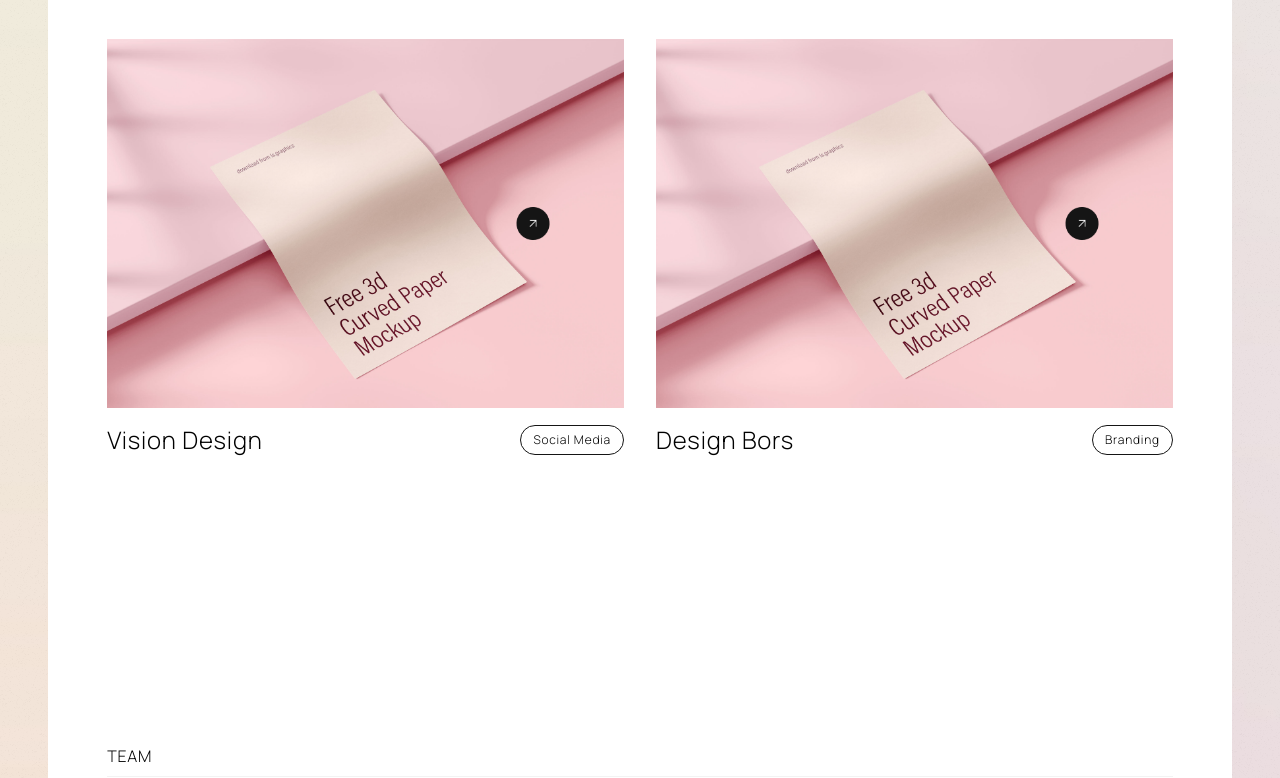
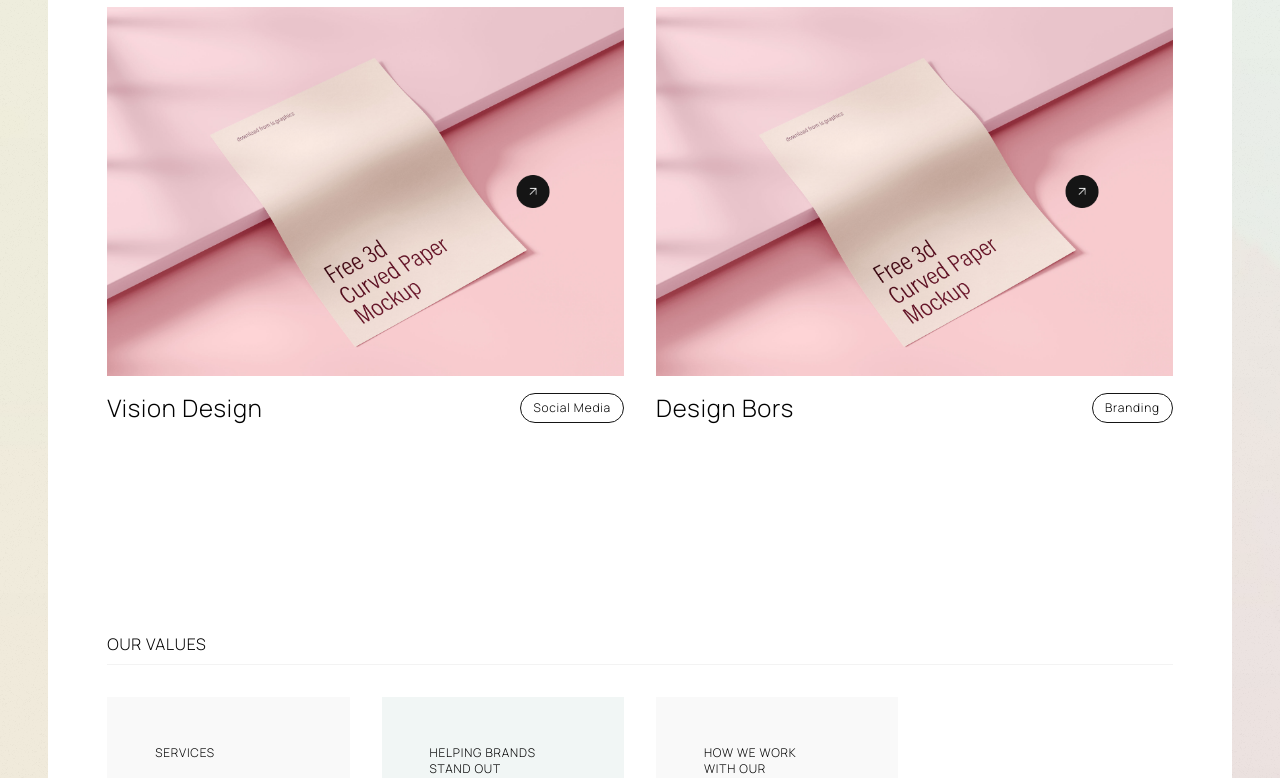
Before and after one commit to ubong-s/aliv-agency-next-13, a Next.js app: page / in a window 1280 px wide. Shown: the part 2403-3181 px from the top of the page. Built offline with nearby package versions, Linux system fonts and the light colour scheme.

Commit message:
completed Homepage OurValues component styling

```diff
--- /dev/null
+++ b/src/app/(components)/OurValues.tsx
@@ -0,0 +1,72 @@
+import { LinkButton, LinkIcon, SectionHeading } from "@/components";
+import { valuesData } from "@/constants/valuesData";
+
+export const OurValues = () => {
+  return (
+    <section className="main__container pt-24 pb-12">
+      <SectionHeading title="Our Values" />
+
+      <div className=" grid gap-6 grid-cols-2 mt-8 md:gap-8 md:grid-cols-3 xl:grid-cols-4">
+        <div className="value__box flex flex-col items-start justify-between h-250px p-6 md:h-376px xl:p-12 bg-alabaster">
+          <div>
+            <p className="text-xs uppercase mb-4">Services</p>
+            <h3 className="text-2xl">Our Approach to Branding.</h3>
+          </div>
+
+          <LinkButton
+            variant="primary"
+            link="/about"
+            linkText="About Aliv"
+            icon={<LinkIcon />}
+          />
+        </div>
+
+        {valuesData.map(({ id, intro, highlight }) => (
+          <div
+            key={id}
+            className="value__box flex flex-col items-start justify-between h-250px p-6 md:h-376px xl:p-12 bg-red-200 "
+          >
+            <p className="text-xs uppercase md:w-70 xl:w-80">{intro}</p>
+            <p className="text-2xl md:w-85 xl:w-90">{highlight}</p>
+          </div>
+        ))}
+      </div>
+
+      <div className="mt-24 lg:grid lg:grid-cols-3 xl:grid-cols-4">
+        <h3 className="text-2xl lg:text-3xl xl:text-4xl mb-8 lg:col-start-2 lg:col-span-2">
+          Crafting Exceptional Digital Experiences Across All Platforms: Our
+          Goal at Øliv.
+        </h3>
+
+        <div className="flex flex-col gap-6 md:flex-row lg:col-start-2 lg:col-span-2 lg:row-start-2">
+          <p className="flex flex-col gap-6">
+            <span>
+              Lorem ipsum dolor sit amet, consectetur adipiscing elit, sed do
+              eiusmod tempor incididunt ut labore et dolore magna aliqua. Erat
+              nam at lectus urna duis convallis.
+            </span>{" "}
+            <span>
+              Sem fringilla ut morbi tincidunt. Velit egestas dui id ornare arcu
+              odio ut sem. Neque sodales ut etiam sit amet nisl purus. Egestas
+              erat imperdiet sed euismod nisi porta lorem. A diam maecenas sed
+              enim ut sem viverra.
+            </span>
+          </p>
+          <p className="flex flex-col gap-6">
+            <span>
+              Lorem ipsum dolor sit amet, consectetur adipiscing elit, sed do
+              eiusmod tempor incididunt ut labore et dolore magna aliqua. Erat
+              nam at lectus urna duis convallis.
+            </span>{" "}
+            <span>
+              Sem fringilla ut morbi tincidunt. Velit egestas dui id ornare arcu
+              odio ut sem. Neque sodales ut etiam sit amet nisl purus. Egestas
+              erat imperdiet sed euismod nisi porta lorem. A diam maecenas sed
+              enim ut sem viverra.
+            </span>
+          </p>
+        </div>
+      </div>
+    </section>
+  );
+};
--- a/src/app/(components)/OurWork.tsx
+++ b/src/app/(components)/OurWork.tsx
@@ -6,7 +6,7 @@ import { projectsList } from "@/constants/projectsList";
 
 export const OurWork = () => {
   return (
-    <section className="main__container pt-10 pb-20 lg:py-36">
+    <section className="main__container py-10 lg:py-28">
       <SectionHeading
         title="Our Work"
         subtitle="Selected Work"
--- a/src/app/(components)/index.ts
+++ b/src/app/(components)/index.ts
@@ -5,3 +5,4 @@ export { Team } from "./Team";
 export { Partners } from "./Partners";
 export { Blog } from "./Blog";
 export { OurWork } from "./OurWork";
+export { OurValues } from "./OurValues";
--- a/src/app/globals.css
+++ b/src/app/globals.css
@@ -57,3 +57,22 @@ h6 {
   margin: auto;
   max-width: 1400px;
 }
+
+.value__box:nth-of-type(2) {
+  @apply bg-aqua-haze;
+}
+.value__box:nth-of-type(3) {
+  @apply bg-alabaster;
+}
+
+.value__box:nth-of-type(4) {
+  @apply bg-alabaster xl:row-start-2 xl:col-start-2;
+}
+
+.value__box:nth-of-type(5) {
+  @apply bg-spanish-white xl:row-start-2 xl:col-start-3;
+}
+
+.value__box:nth-of-type(6) {
+  @apply bg-early-dawn xl:row-start-2 xl:col-start-4;
+}
--- a/src/app/page.tsx
+++ b/src/app/page.tsx
@@ -1,5 +1,5 @@
 import { CallToAction } from "@/components";
-import { Blog, Hero, OurWork, Partners, Team } from "./(components)";
+import { Blog, Hero, OurValues, OurWork, Partners, Team } from "./(components)";
 import { Services } from "./(components)/Services";
 
 export default function Home() {
@@ -9,6 +9,7 @@ export default function Home() {
       <Partners />
       <Services />
       <OurWork />
+      <OurValues />
       <Team />
       <CallToAction />
       <Blog />
--- a/src/components/_shared/CallToAction.tsx
+++ b/src/components/_shared/CallToAction.tsx
@@ -1,6 +1,6 @@
 import Link from "next/link";
 import { LinkButton } from "./LinkButton";
-import { Link as LinkIcon } from "../icons/Link";
+import { LinkIcon } from "../icons";
 
 interface Props {
   title?: string;
--- a/src/components/icons/index.ts
+++ b/src/components/icons/index.ts
@@ -1,3 +1,4 @@
+export { Link as LinkIcon } from "./Link";
 export { Bars } from "./Bars";
 export { Close } from "./Close";
 export { Logo } from "./Logo";
--- /dev/null
+++ b/src/constants/valuesData.ts
@@ -0,0 +1,27 @@
+export const valuesData = [
+  {
+    id: 1,
+    intro: "Helping Brands Stand Out",
+    highlight: "Bold Moves, Big Impact.",
+  },
+  {
+    id: 2,
+    intro: "How We Work with Our Clients",
+    highlight: "Honesty is the Best Policy.",
+  },
+  {
+    id: 3,
+    intro: "Collaboration is Key",
+    highlight: "Building Strong Partnerships.",
+  },
+  {
+    id: 4,
+    intro: "Our Approach",
+    highlight: "Achieving Real Results.",
+  },
+  {
+    id: 5,
+    intro: "Our Philosophy",
+    highlight: "Building Trust, Not Pitching.",
+  },
+];
--- a/tailwind.config.js
+++ b/tailwind.config.js
@@ -22,8 +22,15 @@ module.exports = {
       },
       height: {
         "1px": "1px",
+        "250px": "250px",
+        "376px": "376px",
       },
       width: {
+        50: "50%",
+        60: "60%",
+        70: "70%",
+        75: "75%",
+        80: "80%",
         85: "85%",
         90: "90%",
         600: "600px",
```
